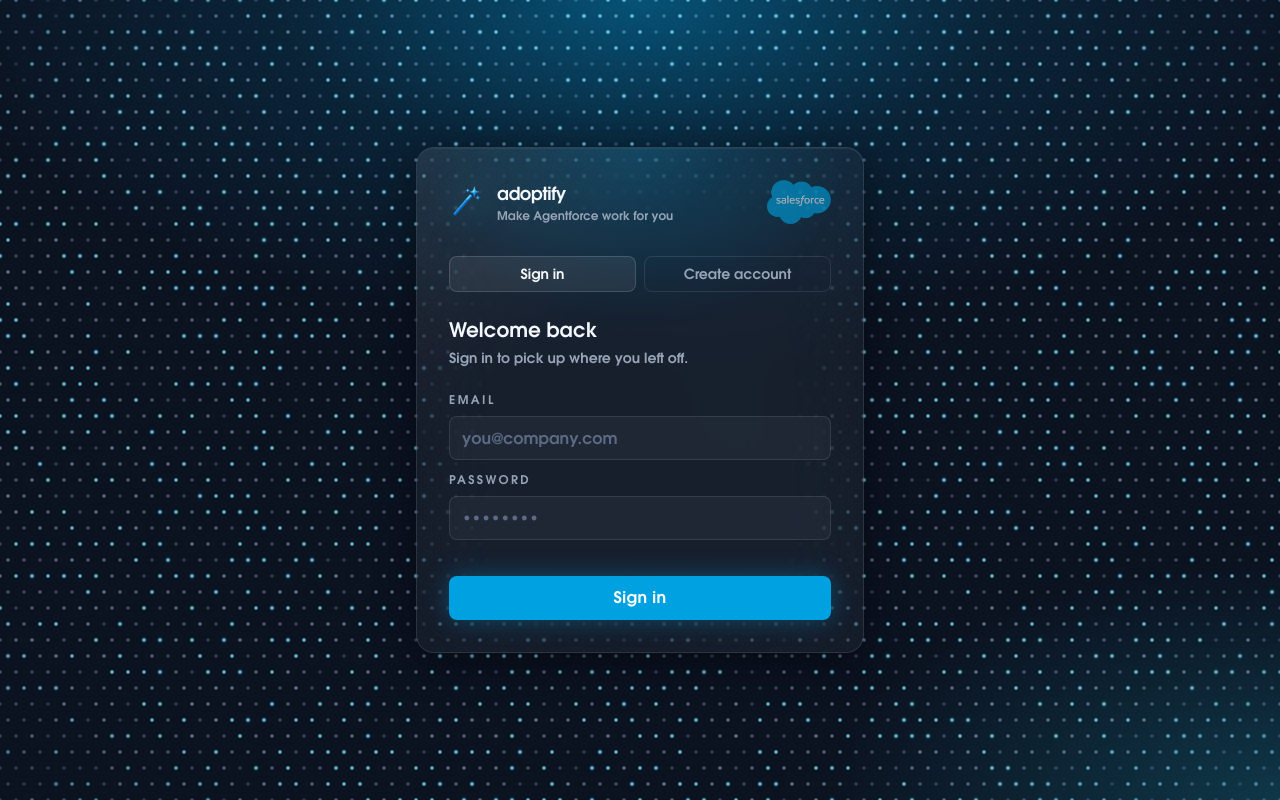
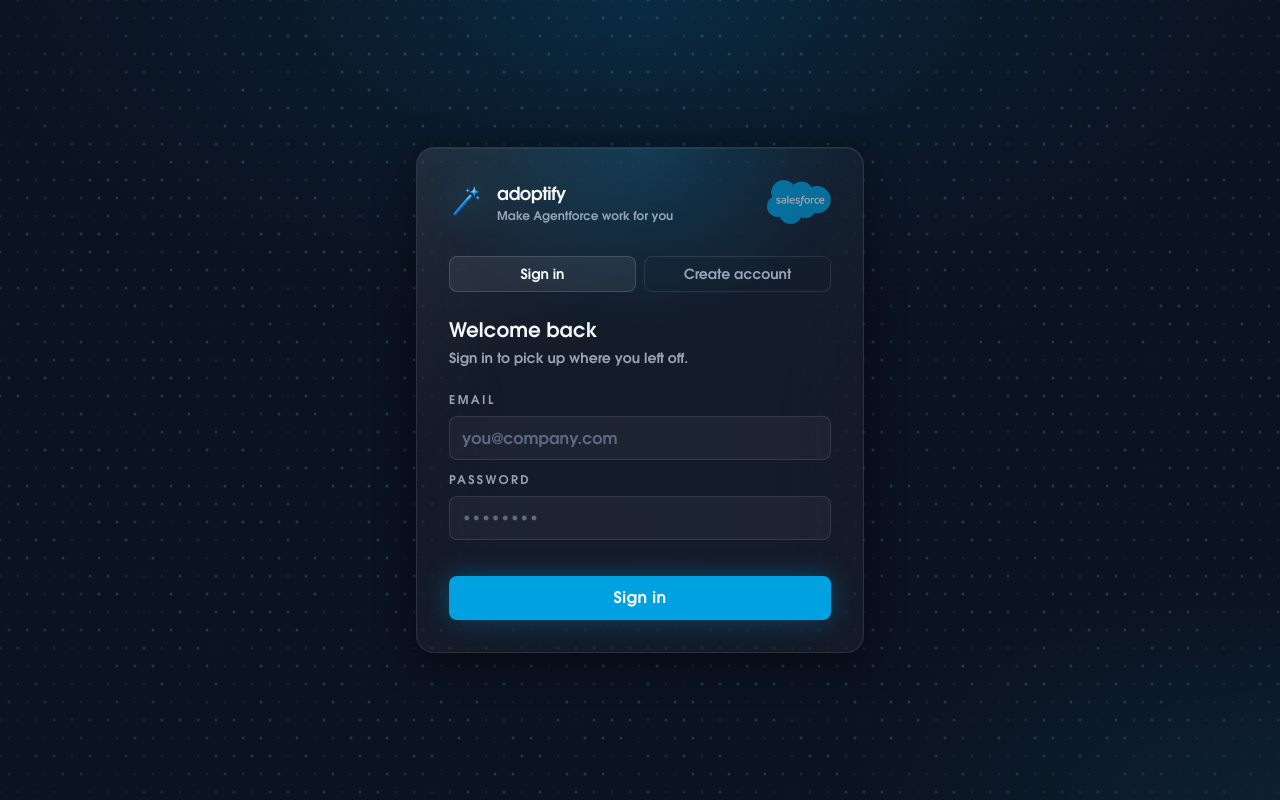
Before and after one commit to skyrmionz/adoptify, a Next.js app: page /login in a window 1280 px wide. Built offline with nearby package versions, Linux system fonts and the light colour scheme.

Commit message:
Mute login backdrop: dim gradient, reduce dot opacity and glow strength, slow animation

```diff
--- a/app/login/page.tsx
+++ b/app/login/page.tsx
@@ -60,7 +60,7 @@
       className="relative min-h-screen flex items-center justify-center px-6 overflow-hidden"
       style={{
         background:
-          "radial-gradient(80% 60% at 50% 0%, rgba(0, 161, 224, 0.45) 0%, rgba(0, 161, 224, 0.12) 35%, rgba(11, 18, 32, 0) 70%), radial-gradient(60% 50% at 100% 100%, rgba(31, 224, 255, 0.18) 0%, rgba(11, 18, 32, 0) 60%), #0B1220",
+          "radial-gradient(80% 60% at 50% 0%, rgba(0, 161, 224, 0.18) 0%, rgba(0, 161, 224, 0.05) 35%, rgba(11, 18, 32, 0) 70%), radial-gradient(60% 50% at 100% 100%, rgba(31, 224, 255, 0.07) 0%, rgba(11, 18, 32, 0) 60%), #0B1220",
       }}
     >
       {/* Animated dotted glow — positioned within main, above body bg */}
@@ -69,24 +69,24 @@
         className="pointer-events-none absolute inset-0"
         style={{
           WebkitMaskImage:
-            "radial-gradient(ellipse 90% 90% at 50% 50%, #000 0%, #000 60%, transparent 100%)",
+            "radial-gradient(ellipse 90% 90% at 50% 50%, #000 0%, #000 55%, transparent 100%)",
           maskImage:
-            "radial-gradient(ellipse 90% 90% at 50% 50%, #000 0%, #000 60%, transparent 100%)",
+            "radial-gradient(ellipse 90% 90% at 50% 50%, #000 0%, #000 55%, transparent 100%)",
         }}
       >
         <DottedGlowBackground
           className="absolute inset-0"
-          opacity={1}
-          gap={16}
-          radius={1.8}
-          color="rgba(180, 220, 255, 0.85)"
-          darkColor="rgba(180, 220, 255, 0.85)"
-          glowColor="rgba(31, 224, 255, 1)"
-          darkGlowColor="rgba(31, 224, 255, 1)"
+          opacity={0.45}
+          gap={18}
+          radius={1.5}
+          color="rgba(160, 195, 230, 0.5)"
+          darkColor="rgba(160, 195, 230, 0.5)"
+          glowColor="rgba(31, 224, 255, 0.55)"
+          darkGlowColor="rgba(31, 224, 255, 0.55)"
           backgroundOpacity={0}
-          speedMin={0.3}
-          speedMax={1.6}
-          speedScale={1}
+          speedMin={0.2}
+          speedMax={1.0}
+          speedScale={0.8}
         />
       </div>
 
```
